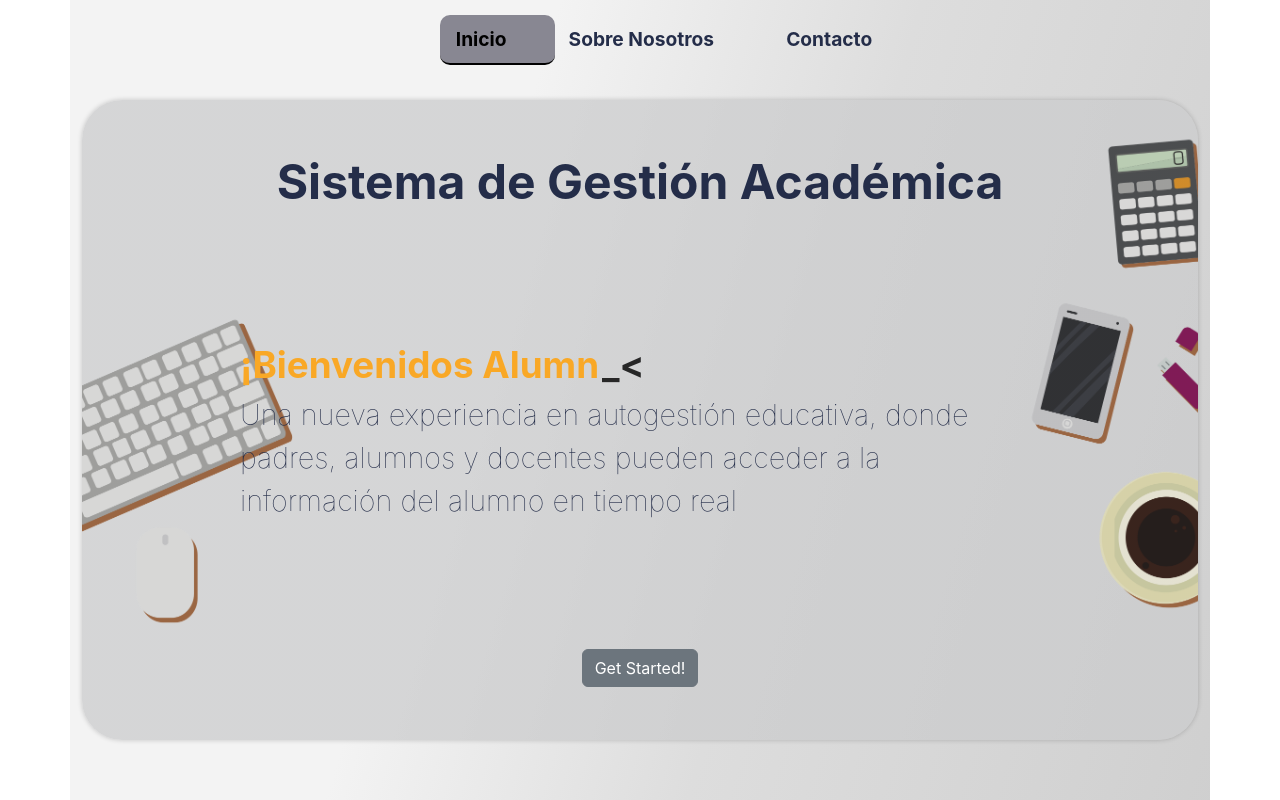
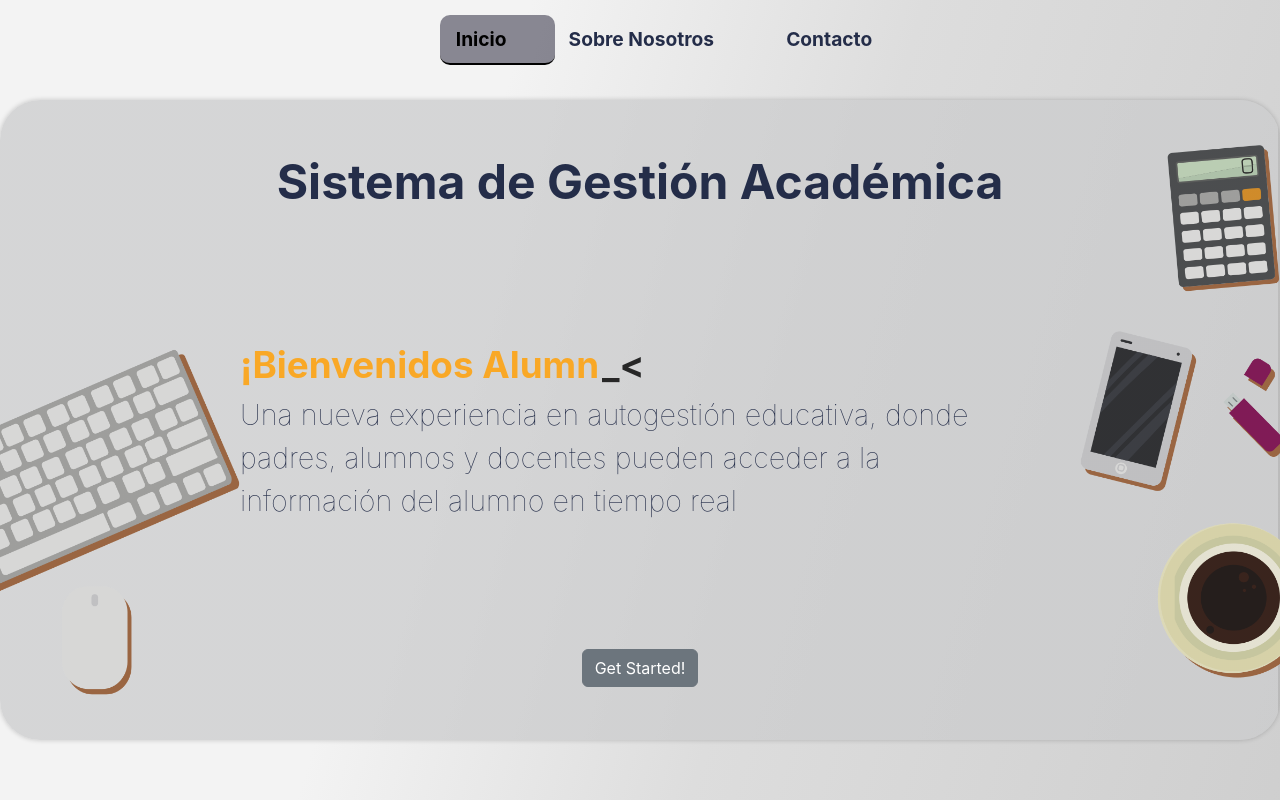
Before and after one commit to santacruzandres1/Integrador-SIlicon, a React (Create React App) app in the folder Frontend/grading-system/: page / in a window 1280 px wide. Shown: the top 800 px of the page. Built offline with nearby package versions, Linux system fonts and the light colour scheme.

Commit message:
se corrigieron aestilos del archivo App

```diff
--- a/Frontend/grading-system/src/App.css
+++ b/Frontend/grading-system/src/App.css
@@ -1,46 +1,44 @@
-
 .App {
-   /*padding: 0.5rem 3.5rem;*/
-  height: auto;
-  width: 100vw;
-  padding: 0;
-  margin: 0;
+  height: 100%;
+  width: 100%;
   color: var(--black);
   background: linear-gradient(106.37deg, #F3F3F3 29.63%, #DDDDDD 51.55%, #CCCCCC 90.85%);
   display: flex;
   flex-direction: column;
   align-items: center;
-  justify-content: center;
+  justify-content: flex-start;
   font-family: 'Inter', sans-serif;
+  overflow: hidden;
 }
+
 .AppGlass {
   display: grid;
-  height: 97%;
-  width: 97%;
+  height: 90vh;
+  width: 90vw;
   background: var(--glass);
   border-radius: 2rem;
-  gap: 16px;
   grid-template-columns: 11rem auto 20rem;
   overflow: hidden;
 }
+
 @media screen and (max-width: 1200px) {
-  .AppGlass{
+  .AppGlass {
     grid-template-columns: 10% 50% auto;
     overflow-y: scroll;
   }
 }
 
 @media screen and (max-width: 768px) {
-  .AppGlass{
+  .AppGlass {
     grid-template-columns: 1fr;
   }
 }
+
 @media (prefers-reduced-motion: no-preference) {
   .App-logo {
     animation: App-logo-spin infinite 20s linear;
   }
 }
-
 
 @keyframes App-logo-spin {
   from {
--- a/Frontend/grading-system/src/App.js
+++ b/Frontend/grading-system/src/App.js
@@ -27,7 +27,7 @@ function App() {
 
 
   return (
-    <div className="App container">
+    <div className="App">
 
     <ToastContainer></ToastContainer>
       <Routes>
```
